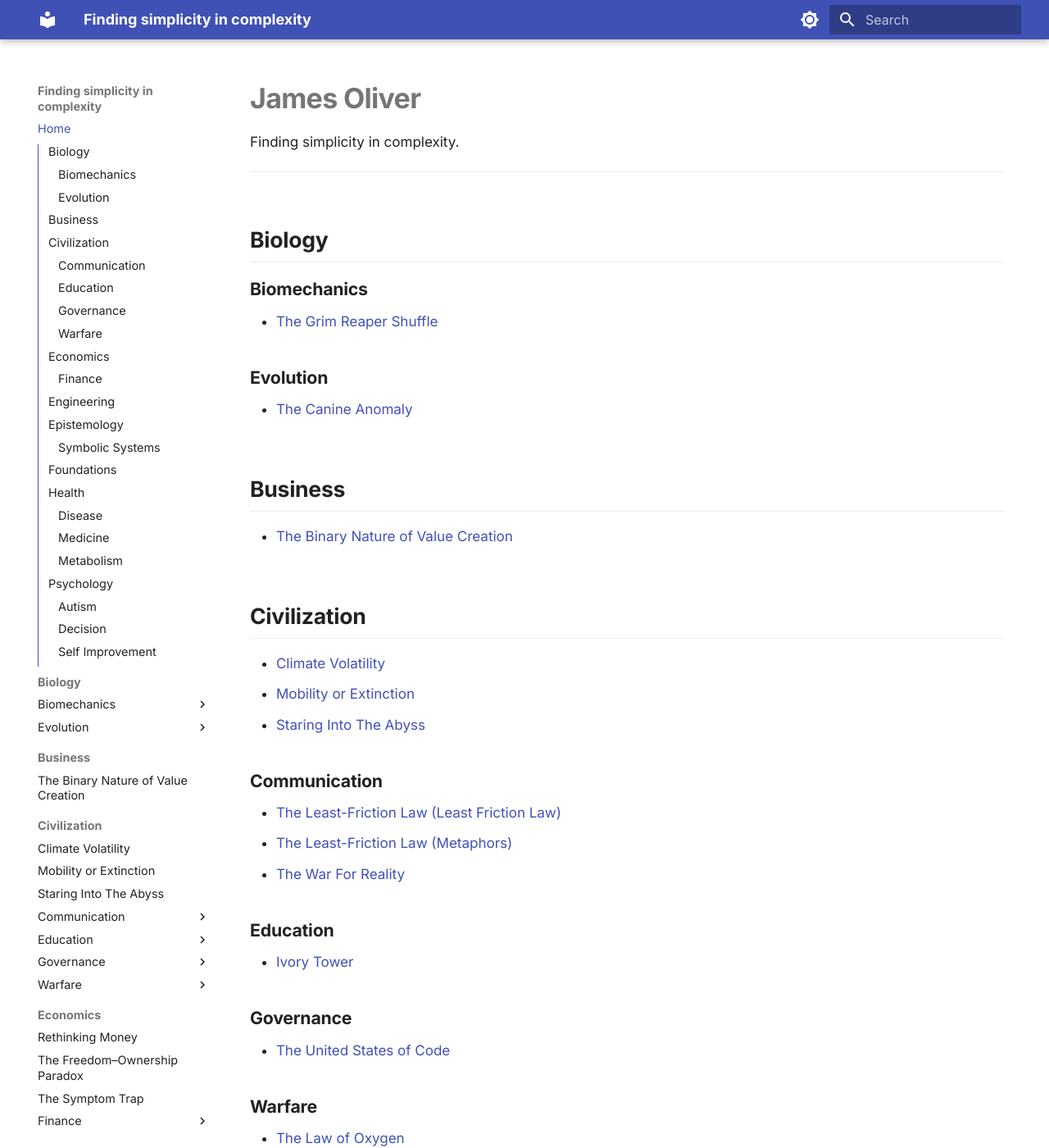
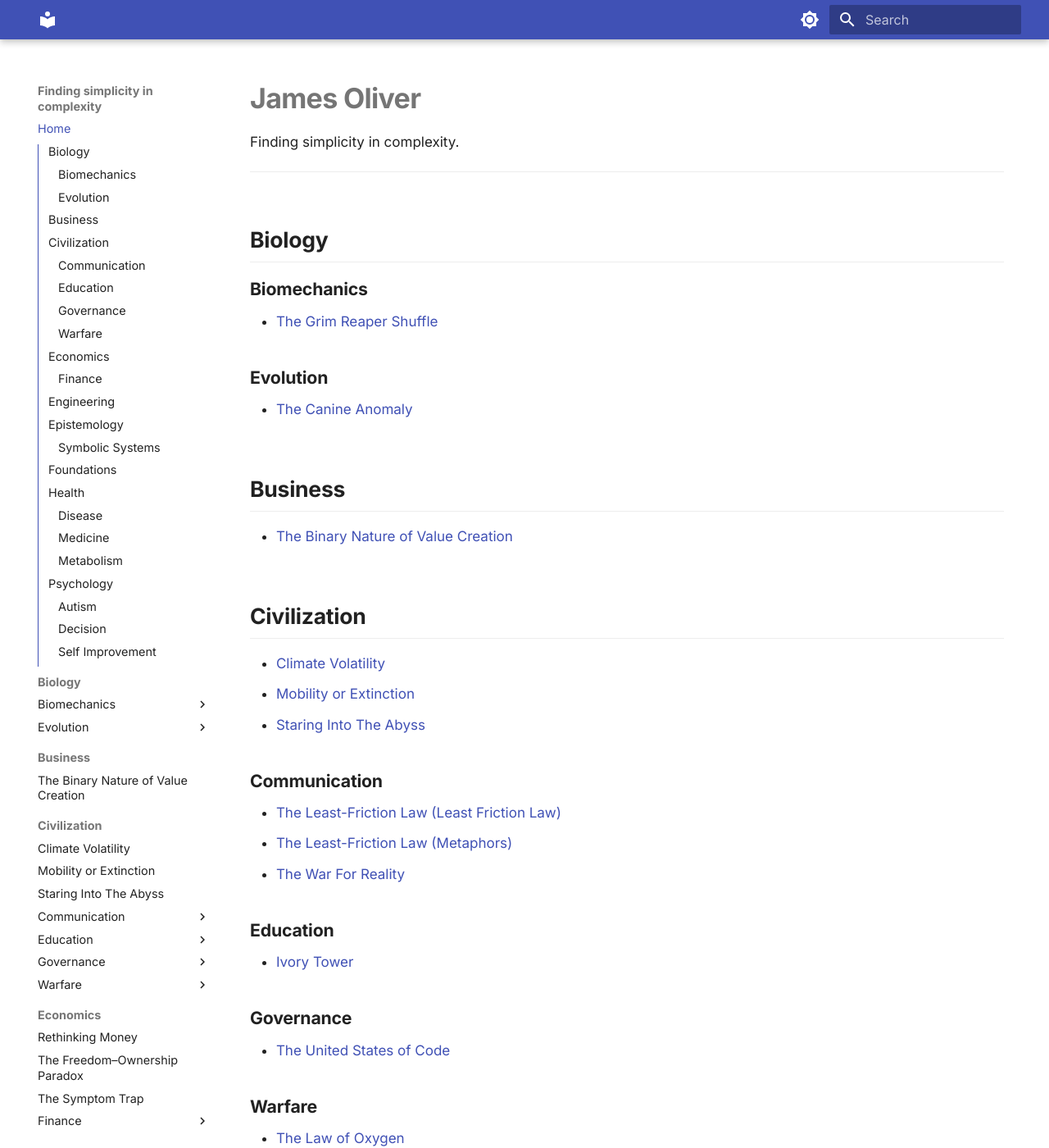
Before and after one commit to jamesxoliver/jamesxoliver.github.io, an MkDocs documentation site: the page built from docs/index.md, in a window 1280 px wide and 1400 px high. Shown: the whole window at 82% size. Built offline with MkDocs 1.6.1 and Material for MkDocs 9.7.7, drawn with Linux system fonts in a browser that asks for light colours.

Commit message:
Hide site name text from header bar
Co-Authored-By: Claude Opus 4.6 <noreply@anthropic.com>

```diff
--- a/docs/stylesheets/extra.css
+++ b/docs/stylesheets/extra.css
@@ -88,3 +88,8 @@
 .md-nav {
   font-size: 0.72rem;
 }
+
+/* Hide site name in header */
+.md-header__topic .md-ellipsis {
+  display: none;
+}
```
